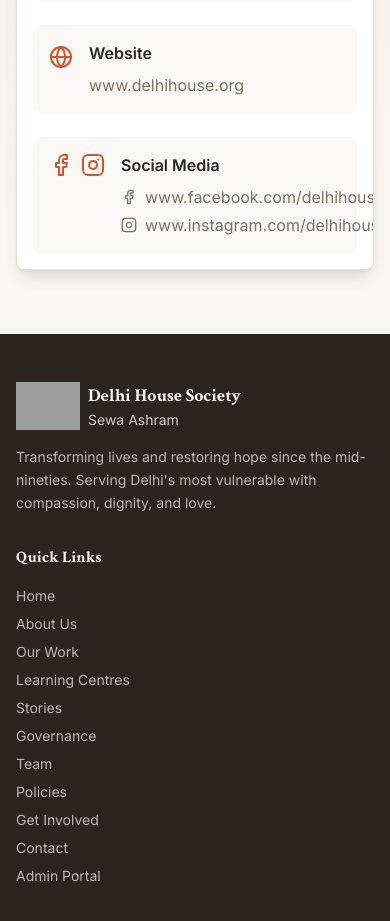
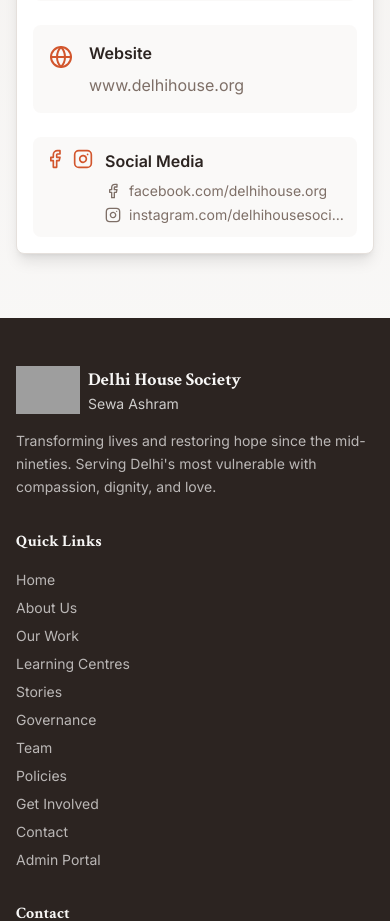
Before and after one commit to tobin051989/sewashram-heart-of-delhi, a React (Vite) app: page /contact in a window 390 px wide. Shown: the part 1040-1961 px from the top of the page. Built offline with nearby package versions, Linux system fonts and the light colour scheme; grey boxes are pictures that could not be loaded; the HTML template or start-up script is replaced by a standard one.

Commit message:
Preceding changes

```diff
--- a/src/components/Contact.tsx
+++ b/src/components/Contact.tsx
@@ -98,21 +98,21 @@ const Contact = () => {
                 </div>
               </div>
 
-              <div className="flex items-start gap-4 p-4 rounded-lg bg-muted/30">
-                <div className="flex gap-2">
-                  <Facebook className="h-6 w-6 text-primary flex-shrink-0" />
-                  <Instagram className="h-6 w-6 text-primary flex-shrink-0" />
+              <div className="flex items-start gap-3 sm:gap-4 p-3 sm:p-4 rounded-lg bg-muted/30 min-w-0">
+                <div className="flex gap-2 flex-shrink-0">
+                  <Facebook className="h-5 w-5 sm:h-6 sm:w-6 text-primary" />
+                  <Instagram className="h-5 w-5 sm:h-6 sm:w-6 text-primary" />
                 </div>
-                <div>
+                <div className="min-w-0 flex-1">
                   <p className="font-semibold text-foreground mb-2">Social Media</p>
                   <div className="space-y-1">
-                    <a href="https://www.facebook.com/delhihouse.org" target="_blank" rel="noopener noreferrer" className="flex items-center gap-2 text-muted-foreground hover:text-primary transition-colors">
-                      <Facebook className="h-4 w-4" />
-                      www.facebook.com/delhihouse.org
+                    <a href="https://www.facebook.com/delhihouse.org" target="_blank" rel="noopener noreferrer" className="flex items-center gap-2 text-sm sm:text-base text-muted-foreground hover:text-primary transition-colors">
+                      <Facebook className="h-4 w-4 flex-shrink-0" />
+                      <span className="truncate">facebook.com/delhihouse.org</span>
                     </a>
-                    <a href="https://www.instagram.com/delhihousesocietys/" target="_blank" rel="noopener noreferrer" className="flex items-center gap-2 text-muted-foreground hover:text-primary transition-colors">
-                      <Instagram className="h-4 w-4" />
-                      www.instagram.com/delhihousesocietys/
+                    <a href="https://www.instagram.com/delhihousesocietys/" target="_blank" rel="noopener noreferrer" className="flex items-center gap-2 text-sm sm:text-base text-muted-foreground hover:text-primary transition-colors">
+                      <Instagram className="h-4 w-4 flex-shrink-0" />
+                      <span className="truncate">instagram.com/delhihousesocietys</span>
                     </a>
                   </div>
                 </div>
```
